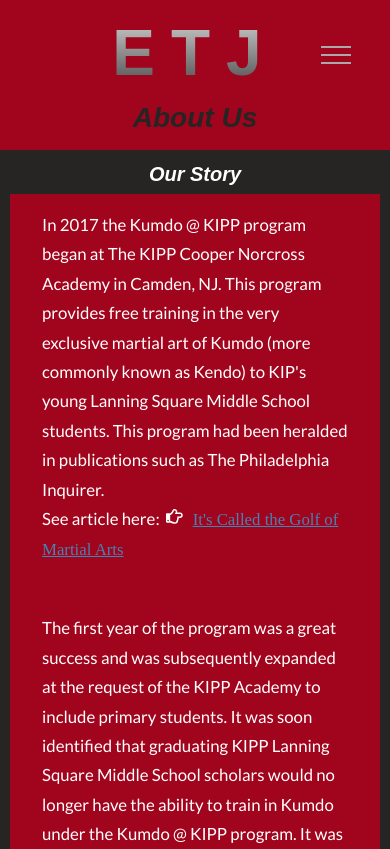
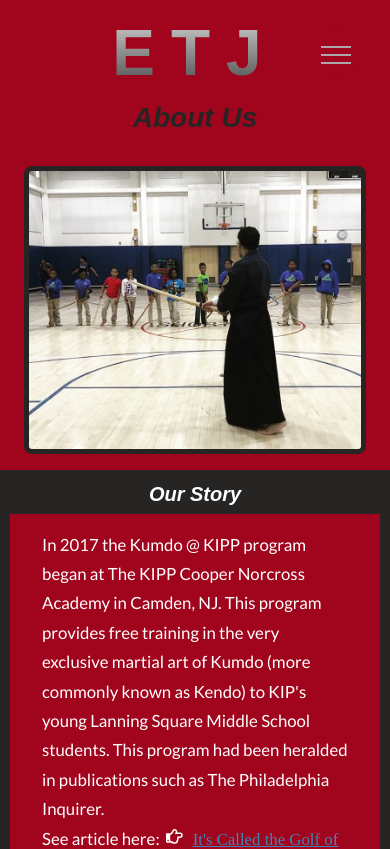
Before and after one commit to BillStephens2022/etj-nextjs, a Next.js app: page /about in a window 390 px wide. Shown: the top 849 px of the page. Built offline with nearby package versions, Linux system fonts and the light colour scheme; no server answers; a web font is replaced by a local one.

Commit message:
added another photo to the about page

```diff
--- a/pages/about/about.module.css
+++ b/pages/about/about.module.css
@@ -3,10 +3,23 @@
   display: flex;
   justify-content: space-evenly;
   flex-wrap: wrap;
-  background-image: black;
+  /* background-image: black; */
   /* background-image: url("../../public/images/background.jpg"); */
-  background-size: cover;
+  /* background-size: cover; */
 }
+
+.image_class_div {
+  position: relative;
+  display: flex;
+  width: 100%;
+  justify-content: center;
+  background-color: var(--primaryRed500);
+}
+
+.image_class {
+  width: 90vw;
+}
+
 .about_item {
   flex: 1;
   border: 5px solid var(--primaryGray900);
@@ -66,7 +79,6 @@
   border-radius: 10px;
   padding: 10px;
   background-color: var(--primaryGray900);
-
 }
 
 .member_name_heading {
@@ -96,12 +108,15 @@
   font-size: 1.05rem;
 }
 
-
-
 @media (min-width: 768px) and (max-width: 1024px) {
   .main {
     min-height: 0;
   }
+
+  .class_image {
+    min-width: 60%;
+  }
+
   .about_container {
     flex-direction: column;
   }
@@ -128,6 +143,13 @@
   .main {
     min-height: 0;
   }
+
+  .class_image {
+    min-width: 85vw; /* Set the width to 90% for smaller screens (phones) */
+    height: auto; /* Maintain aspect ratio */
+    margin: 1rem auto; /* Adjust margin as needed */
+  }
+
   .member_info {
     flex-direction: column;
     align-items: center;
--- a/pages/about/index.js
+++ b/pages/about/index.js
@@ -6,12 +6,30 @@
 import chris from "@/public/images/chris.jpg";
 import hkphooey from "@/public/images/hkphooey.png";
 import panda from "@/public/images/panda.png";
+import class1 from "@/public/images/class1.jpg";
 import classes from "@/pages/about/about.module.css";
 
 const About = () => {
+  const classImageStyle = {
+    borderRadius: "0.5rem",
+    border: "5px solid var(--primaryGray900)",
+    objectFit: "contain",
+    width: "40vw",
+    height: "100%",
+    margin: "1rem"
+  };
+
   return (
     <>
       <Header pageTitle="About Us"></Header>
+      <div className={classes.image_class_div}>
+        <Image
+          src={class1}
+          alt="martial arts class"
+          style={classImageStyle}
+          className={classes.class_image}
+        />
+      </div>
       <div className={classes.about_container}>
         <div className={classes.about_item}>
           <h3 className={classes.about_title}>Our Story</h3>
```
Also changed, not shown: public/images/class1.jpg (added). Lines whose indentation alone changed are shown as unchanged.
